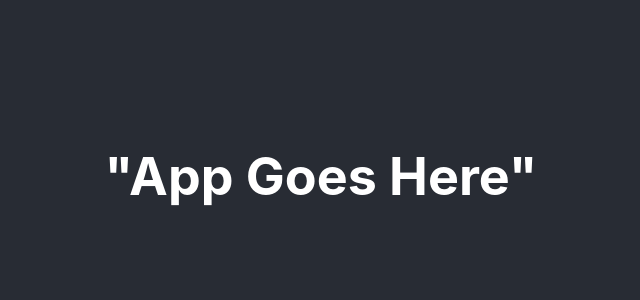
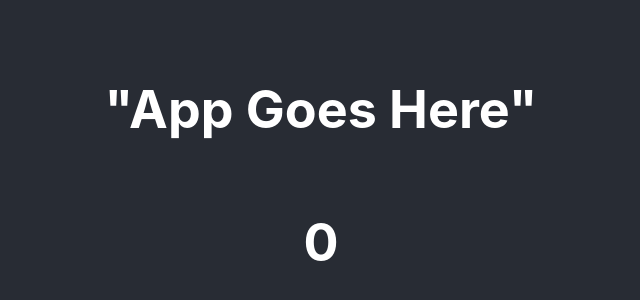
Before and after one commit to antdke/anagrams-game, a React (Create React App) app: page / in a window 1280 px wide. Shown: the part 224-524 px from the top of the page, without its empty margins (319-959 px from the left). Built offline with nearby package versions, Linux system fonts and the light colour scheme.

Commit message:
Created Timer component with setTimeout and State Hook

```diff
--- a/src/App.tsx
+++ b/src/App.tsx
@@ -1,4 +1,5 @@
 import React from "react";
+import Timer2 from "./components/Timer2";
 import "./App.css";
 
 const App: React.FC = () => {
@@ -6,6 +7,7 @@ const App: React.FC = () => {
     <div className="App">
       <header className="App-header">
         <h1>"App Goes Here"</h1>
+        <Timer2 />
       </header>
     </div>
   );
--- a/src/components/Timer2.tsx
+++ b/src/components/Timer2.tsx
@@ -1,5 +1,24 @@
 import React, { useState } from "react";
 
-const Timer2 = () => {};
+const Timer2 = () => {
+  const [value, setValue] = useState(5);
+
+  // decrease value by 1 until value === 0
+  function tick(timerId: any) {
+    if (value <= 0) {
+      clearTimeout(timerId);
+    } else {
+      setValue(value - 1);
+    }
+  }
+  //starts and runs the timer
+  var timerId = setTimeout(tick, 1000);
+
+  return (
+    <div>
+      <h1>{value}</h1>
+    </div>
+  );
+};
 
 export default Timer2;
```
